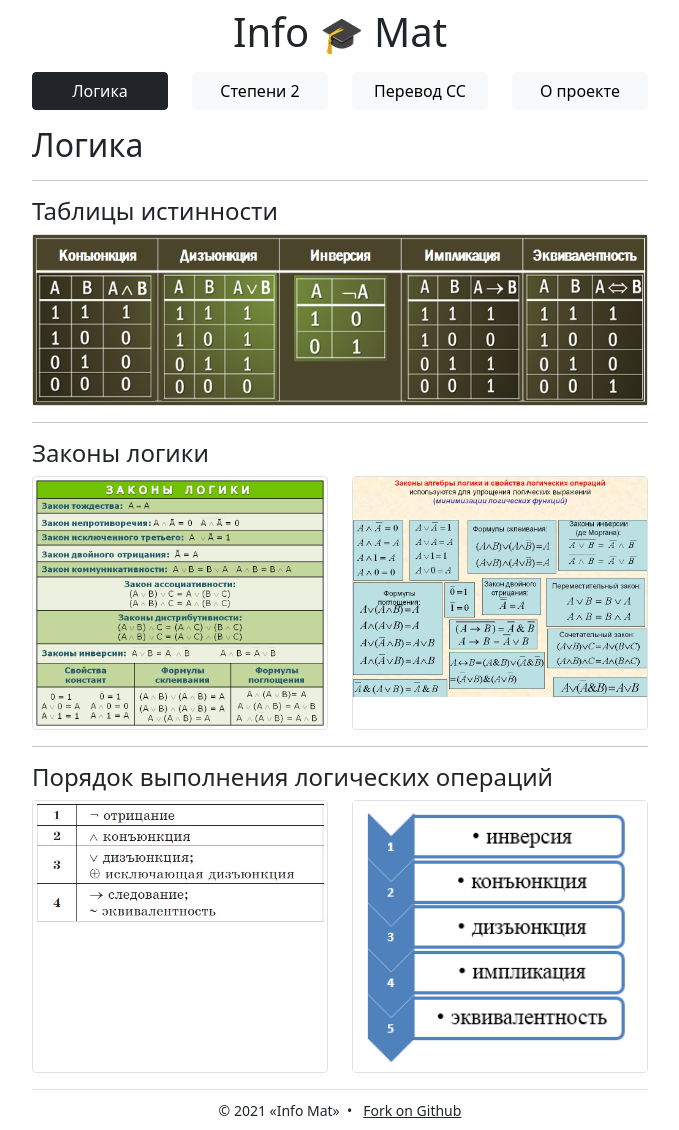
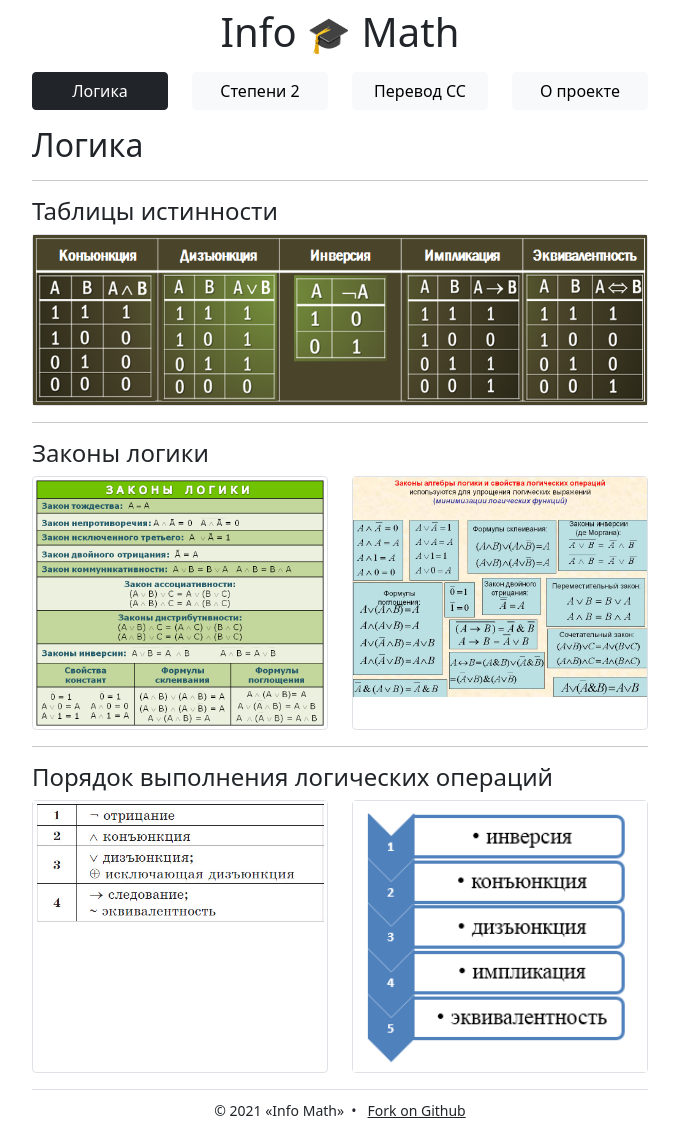
Before and after one commit to mccrush/info, a Vue app: page / in a window 1280 px wide. Shown: the whole page, without its empty margins (300-979 px from the left). Built offline with nearby package versions, Linux system fonts and the light colour scheme.

Commit message:
Update name

```diff
--- a/package.json
+++ b/package.json
@@ -1,7 +1,7 @@
 {
   "name": "info",
   "version": "0.1.0",
-  "description": "Info Mat - Справочник по Информатике и Математике",
+  "description": "Info Math - Справочник по Информатике и Математике",
   "author": "mccrush.ru",
   "scripts": {
     "serve": "vue-cli-service serve",
--- a/public/index.html
+++ b/public/index.html
@@ -1,14 +1,17 @@
 <!DOCTYPE html>
-<html lang="">
+<html lang="ru">
 
 <head>
   <meta charset="utf-8">
   <meta http-equiv="X-UA-Compatible" content="IE=edge">
   <meta name="viewport" content="width=device-width,initial-scale=1.0">
+  <meta name="Description" content="Info 🎓 Math - Справочник по Информатике и Математике" />
+  <meta name="robots" content="all" />
+  <meta name="Keywords" content="справочник по информатике, справочник по математике, информатика, математика" />
   <link rel="icon" href="<%= BASE_URL %>favicon.ico">
   <link rel="stylesheet" href="https://cdn.jsdelivr.net/gh/fancyapps/fancybox@3.5.7/dist/jquery.fancybox.min.css" />
   <title>
-    Info Mat - Справочник
+    Info Math - Справочник
   </title>
 </head>
 
--- a/src/components/Footer.vue
+++ b/src/components/Footer.vue
@@ -1,7 +1,7 @@
 <template>
   <footer class="footer text-center border-top mt-3 pt-2 pb-2">
     <small
-      >&copy; 2021 «Info Mat»&nbsp;&nbsp;&bull;&nbsp;&nbsp;
+      >&copy; 2021 «Info Math»&nbsp;&nbsp;&bull;&nbsp;&nbsp;
       <a
         href="https://github.com/mccrush/info"
         target="_blank"
--- a/src/components/Header.vue
+++ b/src/components/Header.vue
@@ -1,7 +1,7 @@
 <template>
   <header class="navbar">
     <div class="container-fluid justify-content-center">
-      <h1>Info <small>🎓</small> Mat</h1>
+      <h1>Info <small>🎓</small> Math</h1>
     </div>
   </header>
 </template>
```
